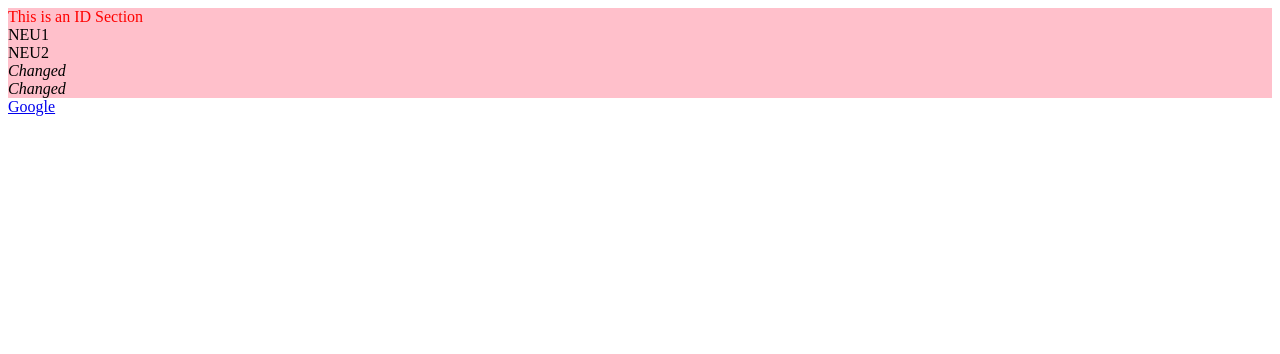
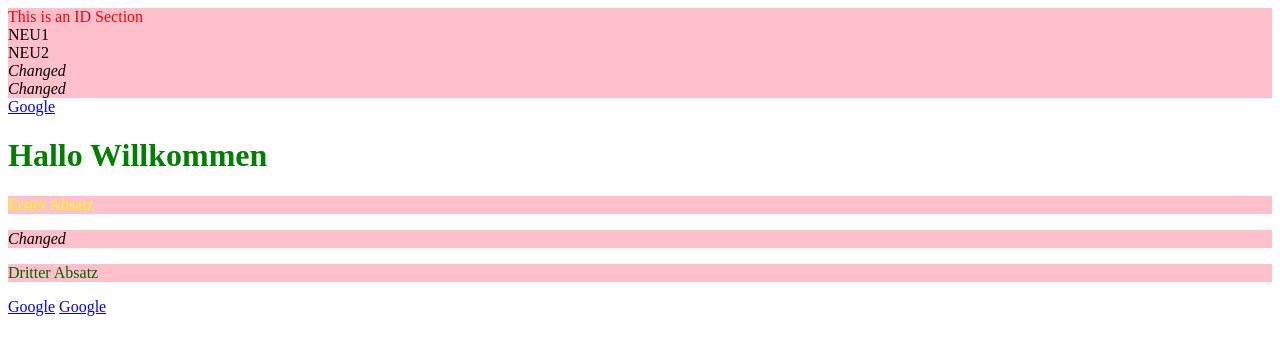
Before and after one commit to LukaszPalmer/DOM-Manipulation, a plain HTML site: page index.html in a window 1280 px wide. Drawn offline with Linux system fonts and the light colour scheme.

Commit message:
acess|loop|change elements

```diff
--- a/DOM.js
+++ b/DOM.js
@@ -76,14 +76,35 @@ for(let l of linkElement){
 }
 
 
+//TODO: Mini-Task
+const manipulateDOM = () => {
+    const h1 = document.querySelector('h1');
+    h1.style.color = "green";
+    h1.innerHTML = "Hallo Willkommen";
 
+    const p = document.getElementsByTagName('p');
+    p[0].style.color = "yellow";
+    p[1].style.color = "darkgreen";
+    p[2].style.color = "red";
 
+    p[0].textContent = "First-Change";
+    p[1].innerHTML = "Second-Change";
+    p[2].innerHTML = "Third-Change";
 
+    const section = document.querySelectorAll('section');
+    section.forEach((param) => {
+        param.innerHTML += " <i>(Changed from JS)</i>";
 
+    });
+    const links = document.getElementsByClassName("link");
+    for (let i = 0; i < links.length; i++) {
+        links[i].setAttribute("href", "https://www.youtube.com");
+        links[i].setAttribute("target", "_blank");
+        links[i].innerHTML = "YouTube";
+    }
+}
 
-
-
-
+manipulateDOM();
 
 
 
--- a/index.html
+++ b/index.html
@@ -7,16 +7,33 @@
     <title>Dom-Manipulation</title>
 </head>
 <body>
+    <!--TRAINING-->
     <section id="id">This is an ID Section</section>
-
     <section class="text">Hallo....</section>
     <section class="text">Hallo</section>
-
     <section class="sectionClass2">Hallo....</section>
     <section class="sectionClass2">Hallo</section>
+    <a class="link"></a>
+    <!--TRAINING-->
+    <!--TRAINING-MINITASK-->
+    <header id="header">
+        <h1>Wilkommen</h1>
+        <section class="sectionClass1">
+            <p>Erster Absatz</p>
+        </section>
+        <section class="sectionClass2">
+            <p>Zweiter Absatz</p>
+        </section>
+        <section class="sectionClass3">
+            <p>Dritter Absatz</p>
+        </section>
+        <div>
+            <a class="link"></a>
+            <a class="link"></a>
 
-    <a class="link"></a>
 
-    <script defer src="DOM.js"></script>
+        </div>
+    </header>
+    <script src="DOM.js"></script>
 </body>
 </html>
```
